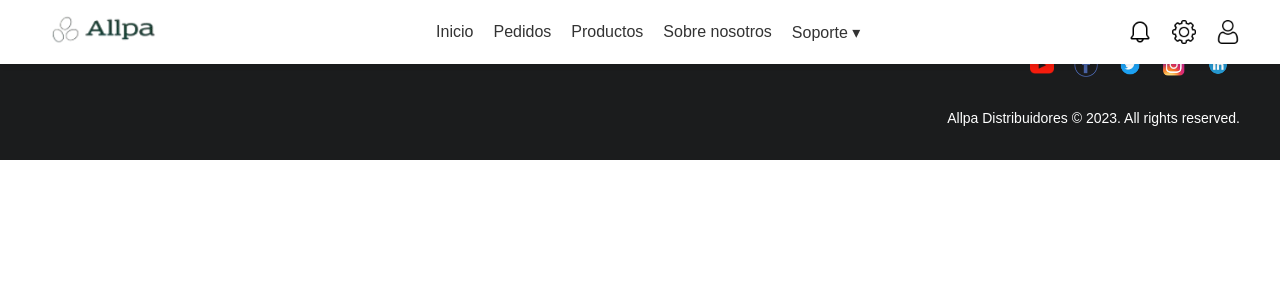
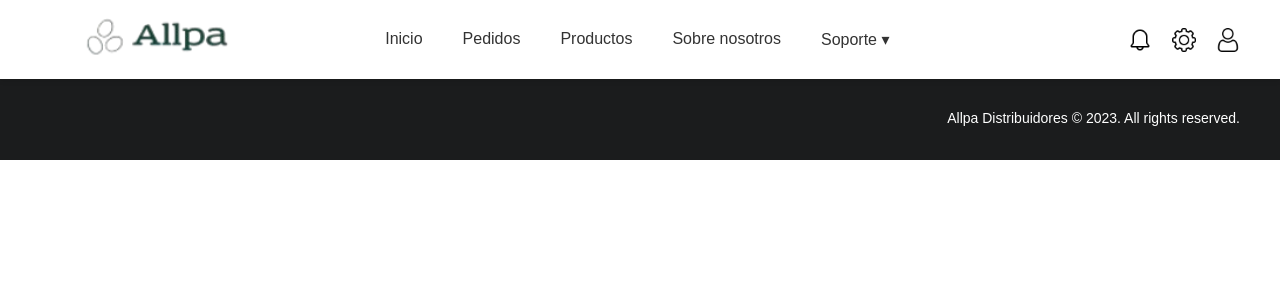
Before and after one commit to RodrigoAGA/Ing.-Soft.-2---Grupo-4, a React (Create React App) app: page / in a window 1280 px wide. Shown: the top 300 px of the page. Built offline with nearby package versions, Linux system fonts and the light colour scheme.

Commit message:
actualizacion estilo header

```diff
--- a/src/components/Header.css
+++ b/src/components/Header.css
@@ -1,5 +1,3 @@
-/* src/components/Header.css */
-
 .header-container {
   display: flex;
   justify-content: space-between;
@@ -9,19 +7,21 @@
   box-shadow: 0px 2px 5px rgba(0, 0, 0, 0.1);
   position: fixed;
   top: 0;
-  width: 100%; /* Ajuste al ancho total pero dentro del viewport */
-  max-width: 100vw; /* Asegura que el ancho no exceda el viewport */
-  box-sizing: border-box; /* Asegura que el padding esté incluido en el tamaño */
+  width: 100%;
+  max-width: 100vw;
+  box-sizing: border-box;
   z-index: 1000;
 }
 
 .logo img {
-  height: 40px;
+  height: 55px;
+  margin-left:30px;
 }
 
 .nav-links {
   display: flex;
-  gap: 20px;
+  gap: 40px;
+  margin-right:100px;
 }
 
 .nav-links a {
```
